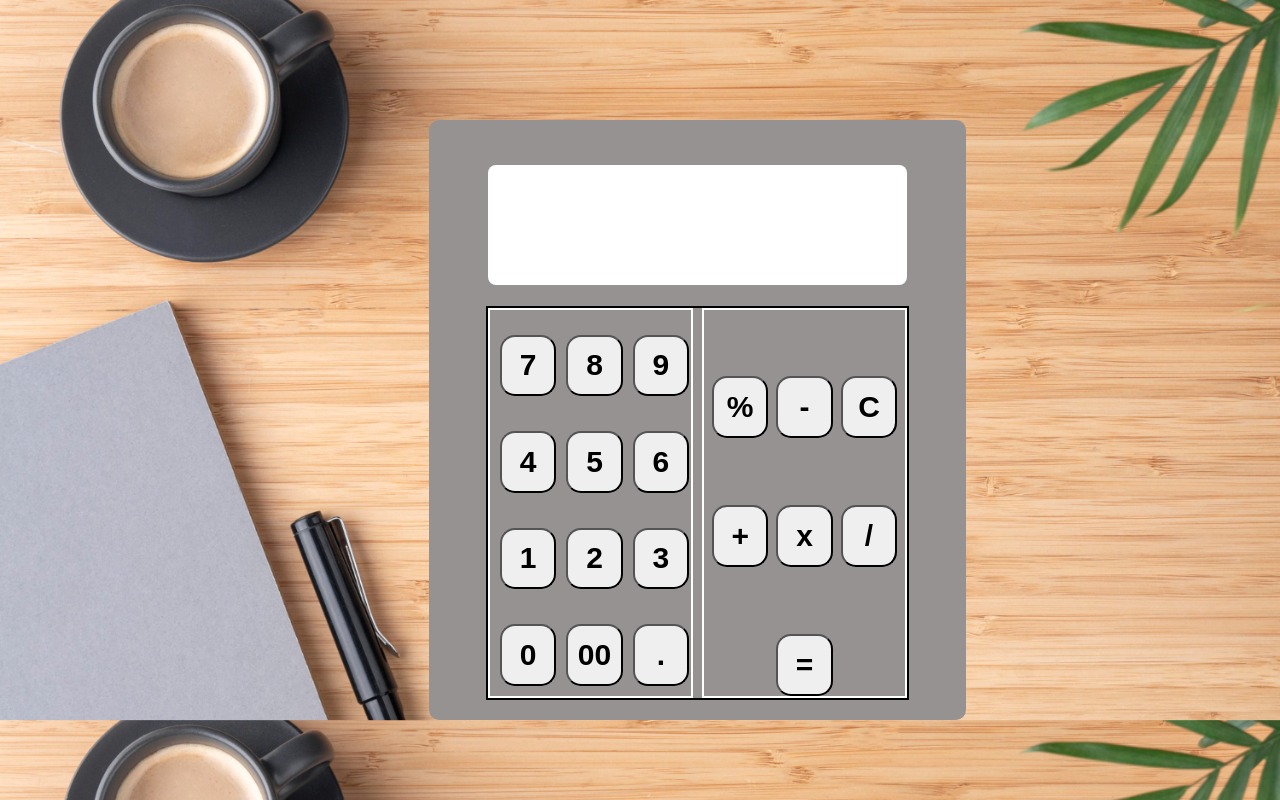
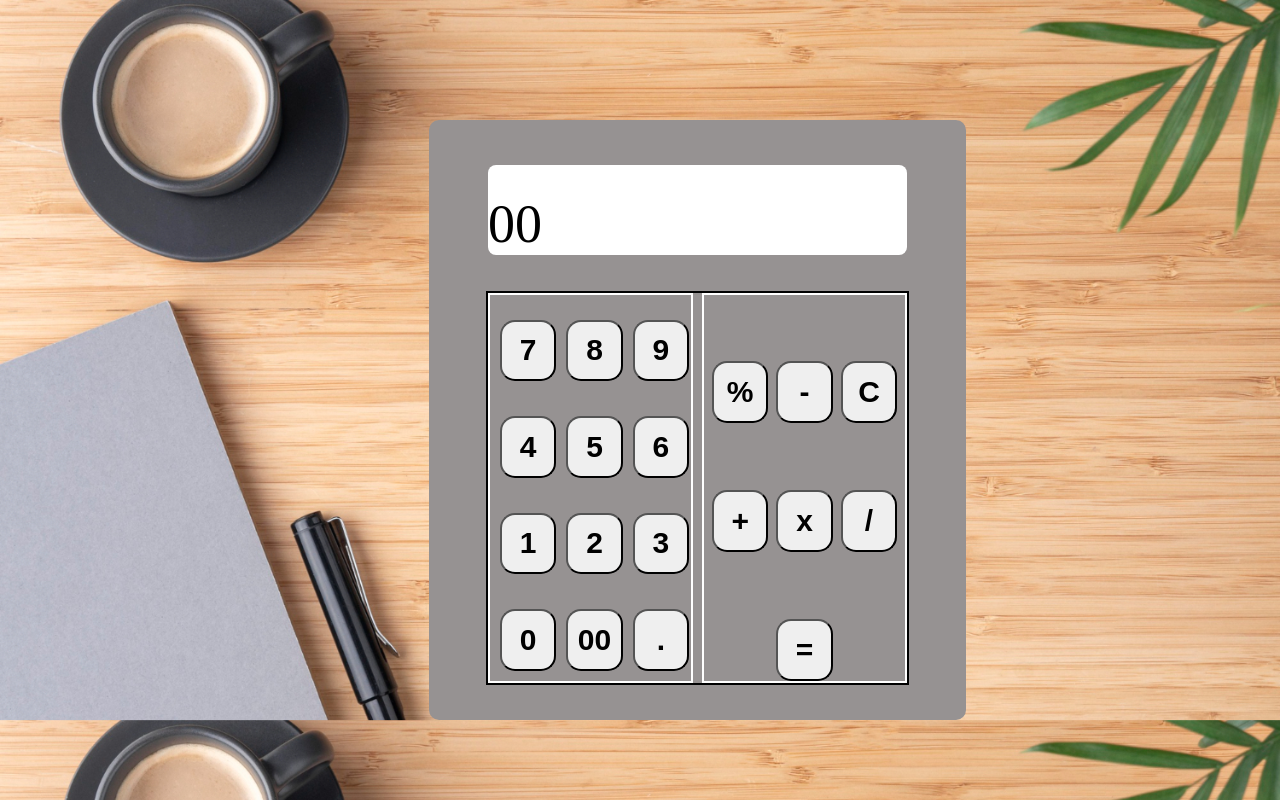
Before and after one commit to rohitjames77/Calculator, a plain HTML site: page index.html in a window 1280 px wide. Both pictures are taken after a click on the button "00". Drawn offline with Linux system fonts and the light colour scheme.

Commit message:
Add capture event &store inputs

```diff
--- a/index.html
+++ b/index.html
@@ -5,12 +5,16 @@
     <meta charset="UTF-8">
     <title>Calculator</title>
     <link rel="stylesheet" href="style.css">
+    <link rel="preconnect" href="https://fonts.googleapis.com">
+<link rel="preconnect" href="https://fonts.gstatic.com" crossorigin>
+<link href="https://fonts.googleapis.com/css2?family=Noto+Serif+Old+Uyghur&display=swap" rel="stylesheet">
 
 </head>
 <body>
 <div class="outerContainer">
-    <div class="display"></div>
-     <div class="inputParent">
+      <div class="display">
+    </div>
+        <div class="inputParent">
       <div class="numberInput">
         <button class="numInputsButtons" type="button">9</button>
         <button class="numInputsButtons"type="button">8</button>
--- a/main.js
+++ b/main.js
@@ -1,16 +1,32 @@
-let num1 = document.querySelectorAll('.numInputsButtons');
-let numInput1 = num1.innerHTML;
+// Global Variable........................
+let numInput=[];
+let mathSign=[];
+let inputArr =[];
 
-let numParentDiv = document.querySelector('.numInput');
-num1.addEventListener('click',captureNumInputs);
-function captureNumInputs (event){
 
-    for (let i =0;i<= num1;i++){
+// Event for capturing input
+let display = document.querySelector('.display');
+let eventParent = document.querySelector('.outerContainer');
+eventParent.addEventListener('click',captureEvent)
+function captureEvent(event){
+  let input= event.target.innerHTML;
+  inputArr.push(input);
+  display.innerHTML= inputArr;
+  if (event.target.className = "numInputsButtons"){
+    numInput.push(event.target.innerHTML)
+    console.log(numInput);
+  }else {event.target.className = "MathOpButtons"
+    mathSign.push(event.target.innerHTML);
+    console.log(mathSign);}
+  }
 
-    if (event.target.innerHTML = true){
-        console.log(event.target.innerHTML);
-    }else {
-        console.log(false);
-    }
-    }
+
+
+  calculation()
+
+
+function calculation(input){
+
+
+
 }
--- a/style.css
+++ b/style.css
@@ -24,13 +24,15 @@ background-image:url('calcutorBackdrop.jpg');
 /* Calculation Display Grid ......................... */
 .display{
     display:flex;
-    height: 20%;
+    height: 15%;
     width: 78%;
     background-color: white;
     margin-top: 45px;
     align-items:end;
     border-radius: 8px;
     box-shadow: 5px;
+    font-size: 54px;
+    font-family: 'Noto Serif Old Uyghur', serif;
 }
 /* All Inputs Parent Div ......................... */
 .inputParent{
```
